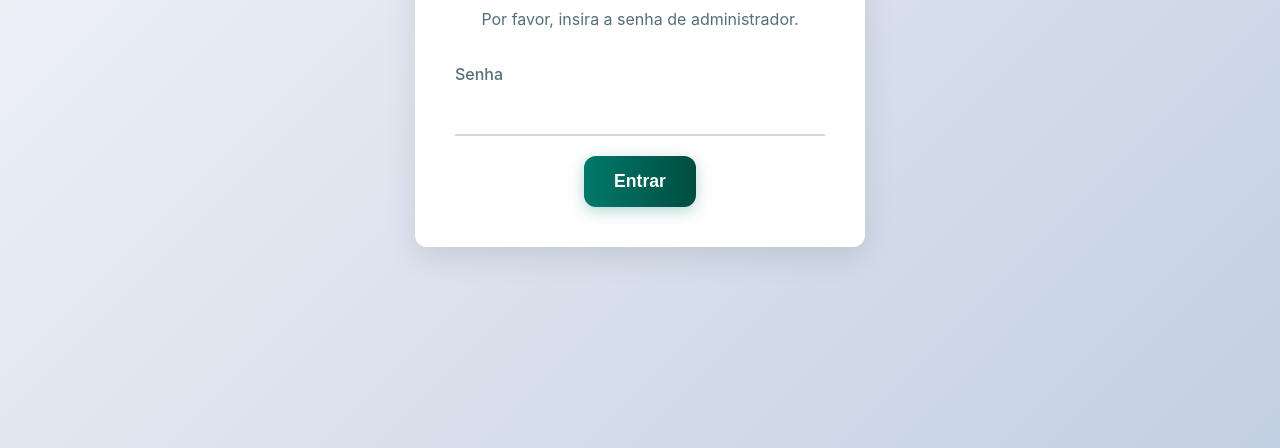
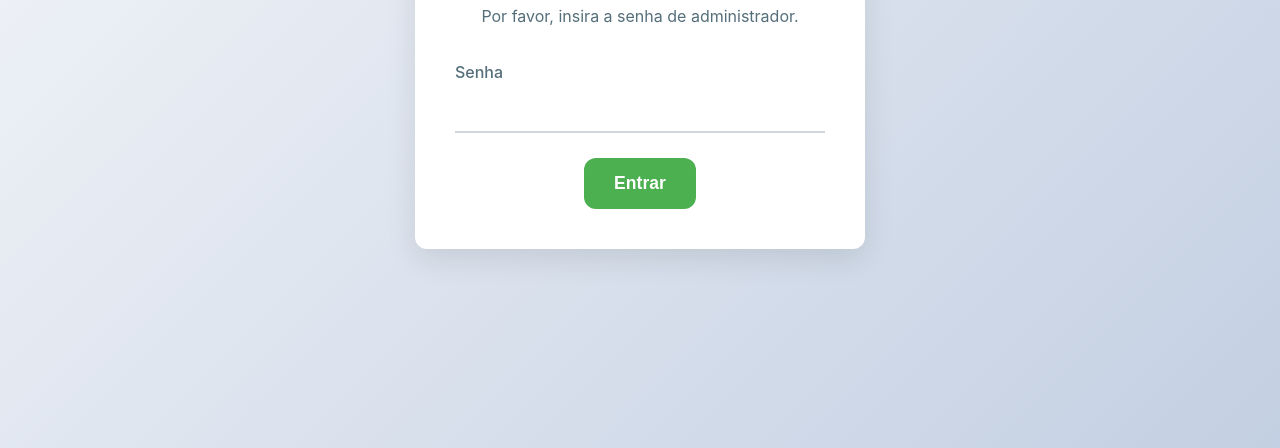
Before and after one commit to Santanaabencoado/resolve-pra-mim, a website: page public/login-admin.html in a window 1280 px wide. Shown: the part 352-800 px from the top of the page. Drawn offline with Linux system fonts and the light colour scheme.

Commit message:
Segunda atualiazção semanal

```diff
--- a/public/admin.css
+++ b/public/admin.css
@@ -2,7 +2,6 @@
 
 /* --- Estilo de Corpo para Páginas de Acesso --- */
 .login-body {
-    /* Um gradiente sutil para um fundo mais agradável */
     background: linear-gradient(135deg, #f5f7fa 0%, #c3cfe2 100%);
     display: flex;
     justify-content: center;
@@ -16,7 +15,6 @@
     background-color: var(--white-color);
     padding: 40px;
     border-radius: var(--border-radius);
-    /* Sombra mais suave e profissional */
     box-shadow: 0 10px 30px rgba(0, 0, 0, 0.1);
     text-align: center;
     max-width: 450px;
@@ -44,28 +42,10 @@
 
 .login-container .form-group {
     text-align: left;
-    margin-bottom: 20px;
 }
 
-/* --- Botão Moderno e Estiloso --- */
-.submit-btn {
-    background: linear-gradient(90deg, var(--primary-color), #004D40); /* Gradiente na cor primária */
-    color: var(--white-color);
-    border: none;
-    padding: 15px 30px;
-    width: 100%;
-    font-size: 1.1rem;
-    font-weight: 700;
-    border-radius: var(--border-radius);
-    cursor: pointer;
-    transition: all 0.3s ease;
-    box-shadow: 0 4px 15px rgba(0, 121, 107, 0.3);
-}
-
-.submit-btn:hover {
-    transform: translateY(-3px); /* Efeito de elevação */
-    box-shadow: 0 6px 20px rgba(0, 121, 107, 0.4);
-}
+/* --- Botão Moderno e Estiloso (Herda do style.css agora) --- */
+/* A classe .submit-btn foi removida e substituída por .btn-moderno no HTML */
 
 /* --- Estilos para o Login e Cadastro Unificado --- */
 .role-title {
```
Also changed, not shown: public/index.html (+1 -0 lines), public/status-profissional.html (+1 -0 lines).
